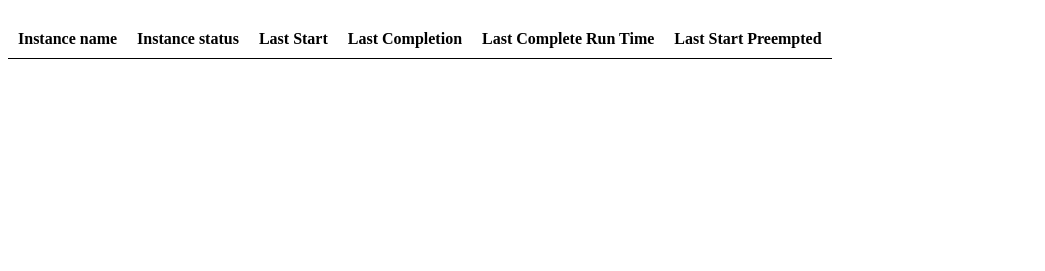
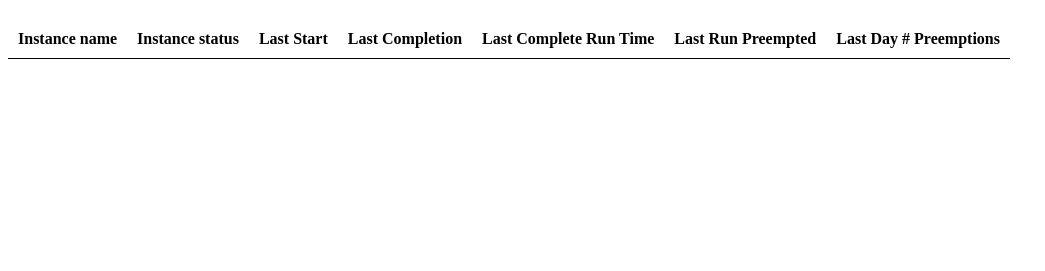
Before and after one commit to jlovering/app-engine-scheduler, a Python web app: template templates/status.html in a window 1280 px wide. Shown: the part 29-300 px from the top of the page, without its empty margins (0-1045 px from the left). Run offline with Jinja, Linux system fonts and the light colour scheme; the template is opened without the code that fills it, so the values that code supplies are empty.

Commit message:
Add preemption count

```diff
--- a/main.py
+++ b/main.py
@@ -120,6 +120,9 @@ def get_last_run_preempted(group, instance):
     else:
         return False
 
+def get_preemption_count(group, instance):
+    return len(instances[group][instance]['lastPreempt'])
+
 def start_instance(zone, instance):
     """starts instance"""
     request = compute.instances().start(
@@ -174,7 +177,8 @@ class StatusPage(webapp2.RequestHandler):
                         'instance_started': str(get_last_started_time(group, instance)),
                         'instance_completed': str(get_last_completed_time(group, instance)),
                         'instance_elapsed': str(get_last_run_elapsed(group, instance)),
-                        'instance_was_preempted': str(get_last_run_preempted(group, instance))
+                        'instance_was_preempted': str(get_last_run_preempted(group, instance)),
+                        'instance_preempted_count': str(get_preemption_count(group, instance))
                         })
 
         data = {}
--- a/templates/status.html
+++ b/templates/status.html
@@ -34,7 +34,8 @@
                 <td>Last Start</td>
                 <td>Last Completion</td>
                 <td>Last Complete Run Time</td>
-                <td>Last Start Preempted</td>
+                <td>Last Run Preempted</td>
+                <td>Last Day # Preemptions</td>
             </thead>
         {% for i in status_items %}
         <tr>
@@ -44,6 +45,7 @@
                 <td>{{i.instance_completed}}</td>
                 <td>{{i.instance_elapsed}}</td>
                 <td>{{i.instance_was_preempted}}</td>
+                <td>{{i.instance_preempted_count}}</td>
         </tr>
         {% endfor %}
         </table>
```
